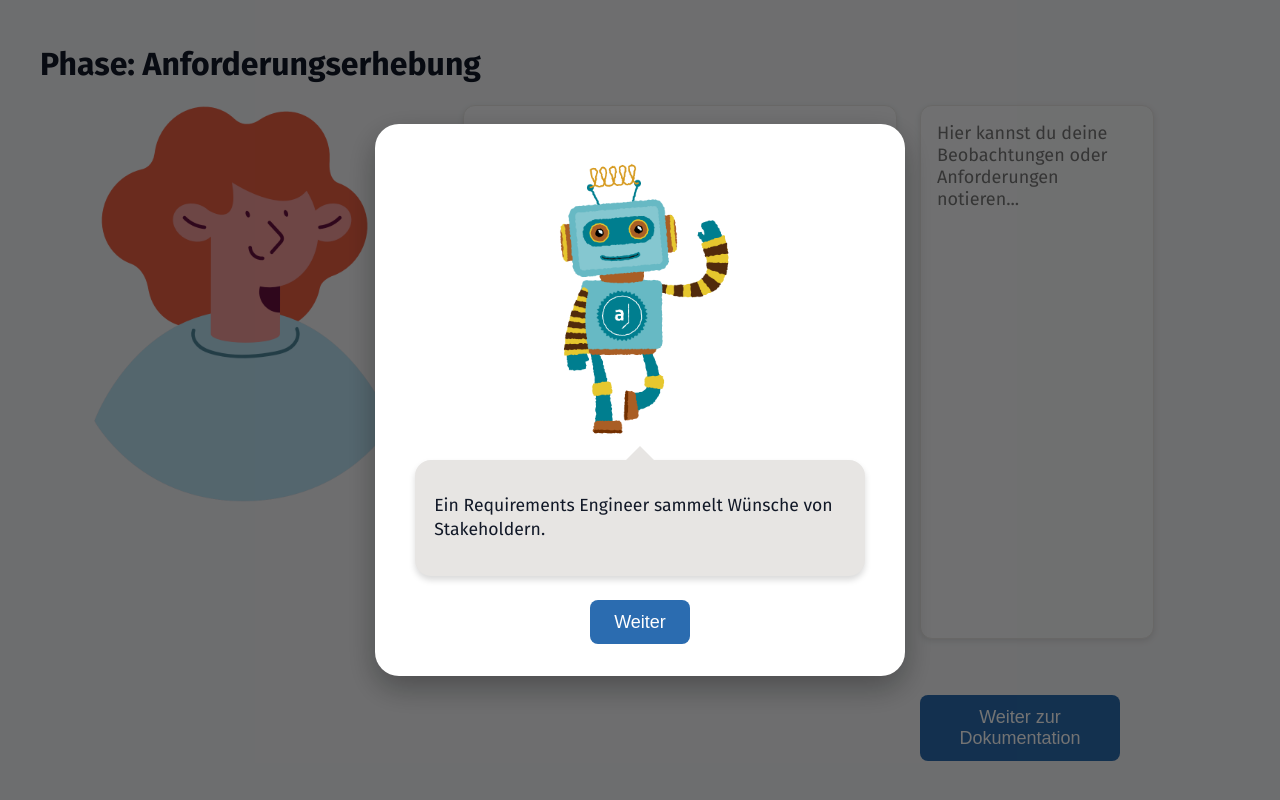
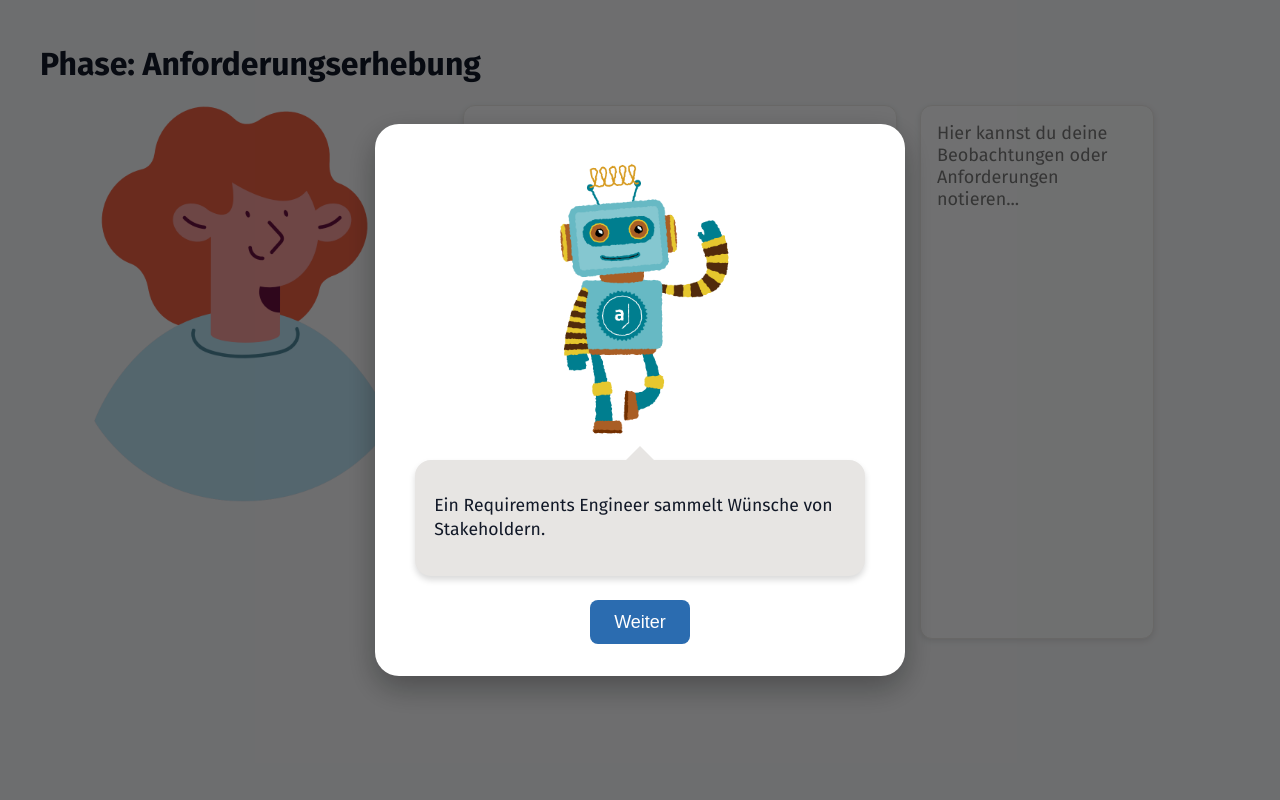
Before and after one commit to nicola-pache/re-lernspiel, a React (Vite) app: page /elicitation in a window 1280 px wide. Built offline with nearby package versions, Linux system fonts and the light colour scheme.

Commit message:
Change navigation button to documentation

```diff
--- a/src/pages/ElicitationPage.tsx
+++ b/src/pages/ElicitationPage.tsx
@@ -96,9 +96,9 @@ export default function AnforderungserhebungPage() {
           messages={[
             "Ein Requirements Engineer sammelt Wünsche von Stakeholdern.",
             "Stakeholder? Das sind alle, die irgendwie von einem System betroffen sind; ob Auftraggeber, Entwickler oder natürlich Nutzer.",
-            "Heute redest du mit einem Auftraggeber. Und das \"System\", das er sich wünscht ist ein Sandwich!",
+            'Heute redest du mit einem Auftraggeber. Und das "System", das er sich wünscht ist ein Sandwich!',
             "Hör genau zu und notiere rechts alles, was sich der Stakeholder wünscht!",
-            "Frag ruhig nach, wenn du mehr Details willst. Aber nicht jede Frage liefert dir wirklich zusätzliche Informationen."
+            "Frag ruhig nach, wenn du mehr Details willst. Aber nicht jede Frage liefert dir wirklich zusätzliche Informationen.",
           ]}
           onClose={() => setShowIntro(false)}
         />
@@ -143,14 +143,25 @@ export default function AnforderungserhebungPage() {
 
           <NotesField value={notesText} onChange={(val) => setNotesText(val)} />
 
+          {/*<button
+            className="go-to-docs-button"
+            onClick={() =>
+              navigate("/documentation", { state: { notes: notesText } })
+            }
+          >
+            Weiter zur Dokumentation
+          </button>*/}
+          {!isChoiceActive && !currentNode.next && (
             <button
               className="go-to-docs-button"
               onClick={() =>
                 navigate("/documentation", { state: { notes: notesText } })
               }
             >
-            Weiter zur Dokumentation
+              {" "}
+              Weiter zur Dokumentation{" "}
             </button>
+          )}
         </div>
       </div>
     </>
```
Lines whose indentation alone changed are shown as unchanged.
